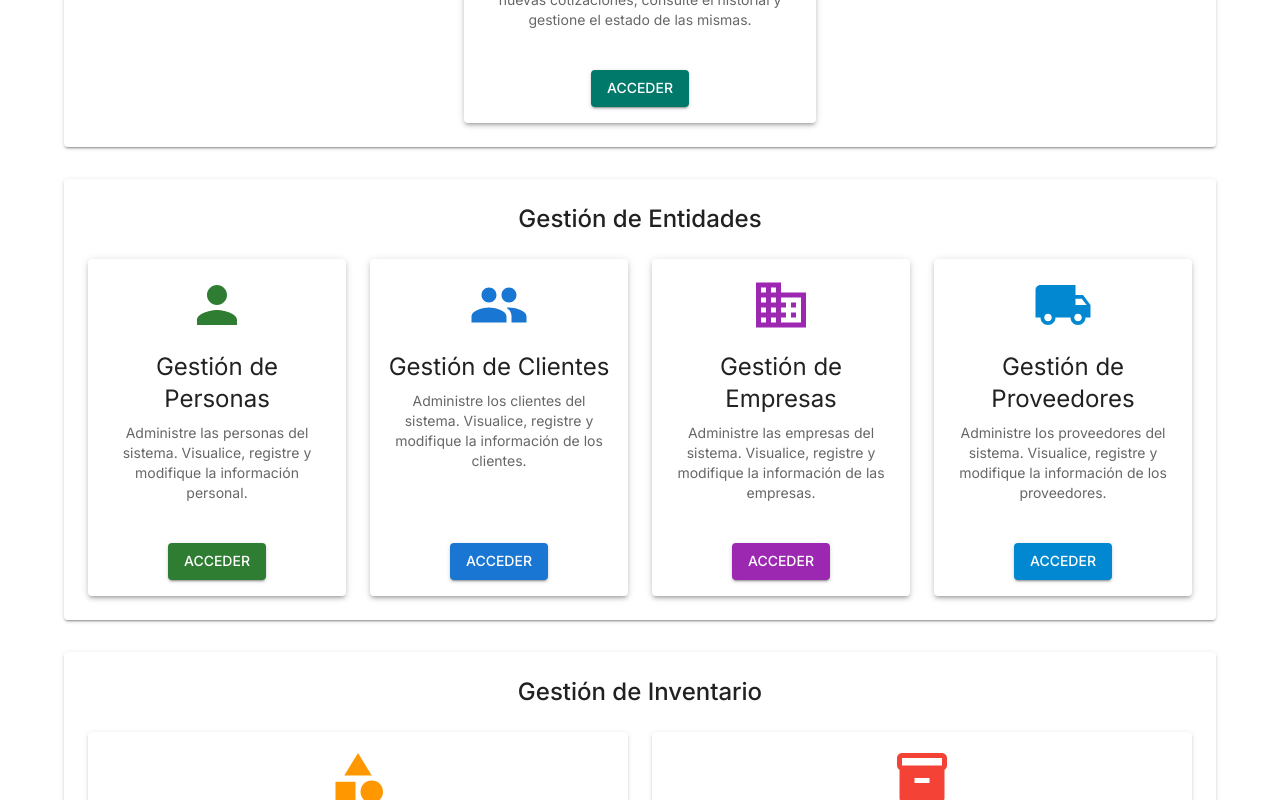
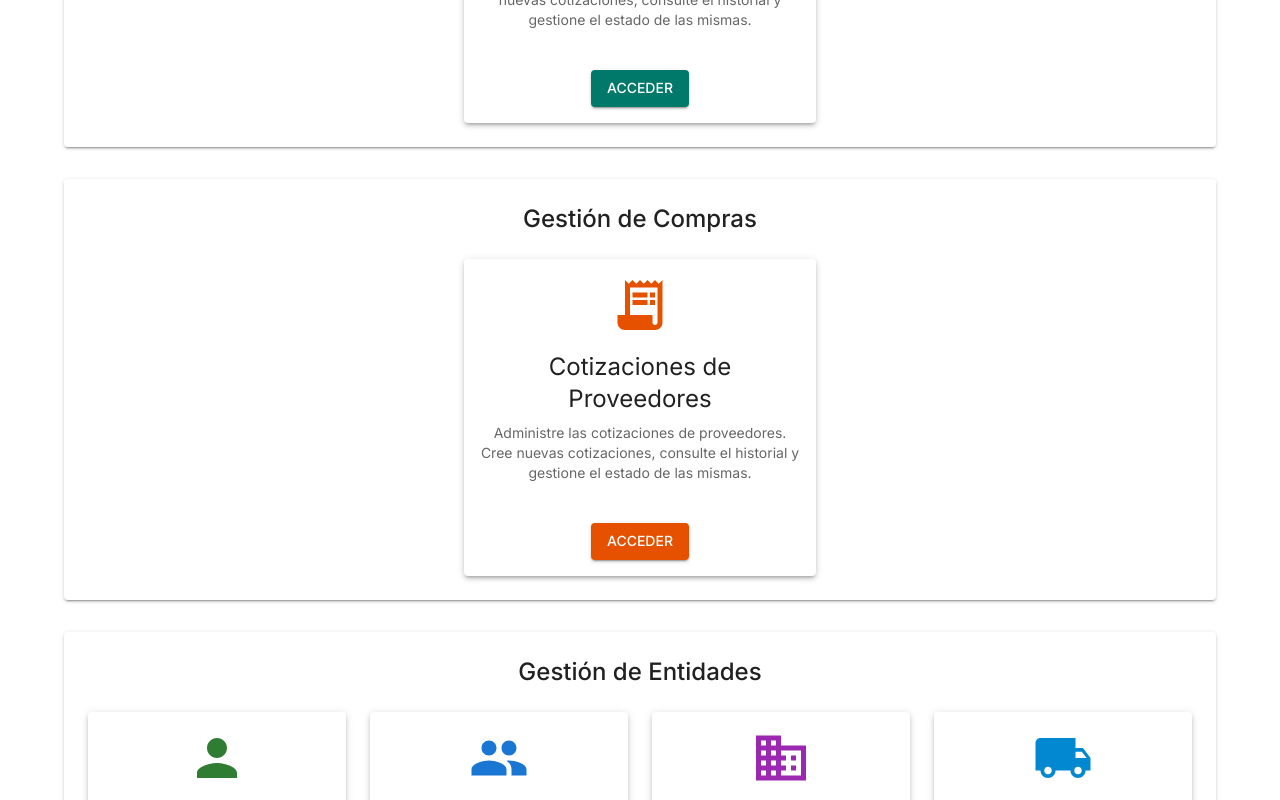
Before and after one commit to lizmareco/distrisoft, a Next.js app: page /dashboard in a window 1280 px wide. Shown: the part 564-1364 px from the top of the page. Built offline with nearby package versions, Linux system fonts and the light colour scheme; no server answers; sample sign-in values are in the browser's storage; what @mui/material-nextjs would draw is missing.

Commit message:
cotizacion proveedor agregado en dashboard

```diff
--- a/src/app/dashboard/page.jsx
+++ b/src/app/dashboard/page.jsx
@@ -27,7 +27,8 @@ import {
   Dashboard as DashboardIcon,
   Security as SecurityIcon,
   History as HistoryIcon,
-  Description as DescriptionIcon, // Nuevo icono para cotizaciones
+  Description as DescriptionIcon,
+  ReceiptLong as ReceiptLongIcon, // Nuevo icono para cotizaciones de proveedores
 } from "@mui/icons-material"
 import { useRootContext } from "@/src/app/context/root"
 
@@ -45,6 +46,7 @@ export default function DashboardPage() {
     inventario: true,
     usuarios: true,
     ventas: true, // Nueva sección para ventas/cotizaciones
+    compras: true, // Nueva sección para compras/cotizaciones de proveedores
   })
 
   // Estado para controlar la visibilidad de los elementos dentro de cada sección
@@ -64,6 +66,9 @@ export default function DashboardPage() {
 
     // Sección de Ventas
     cotizaciones: true,
+
+    // Sección de Compras
+    cotizacionesProveedor: true, // Nuevo ítem para cotizaciones de proveedores
   })
 
   // Modificar la función useEffect para asegurar que se obtengan correctamente los datos del usuario
@@ -167,7 +172,8 @@ export default function DashboardPage() {
       entidades: true,
       inventario: true,
       usuarios: true, // Siempre visible para pruebas
-      ventas: true, // Nueva sección para ventas/cotizaciones
+      ventas: true, // Sección para ventas/cotizaciones
+      compras: true, // Nueva sección para compras/cotizaciones de proveedores
     }
 
     const items = {
@@ -178,7 +184,8 @@ export default function DashboardPage() {
       materiaprima: true,
       productos: true,
       administracionUsuarios: true, // Siempre visible para pruebas
-      cotizaciones: true, // Nuevo ítem para cotizaciones
+      cotizaciones: true, // Ítem para cotizaciones de clientes
+      cotizacionesProveedor: true, // Nuevo ítem para cotizaciones de proveedores
     }
 
     // Configurar permisos específicos según el rol
@@ -192,6 +199,8 @@ export default function DashboardPage() {
         // Rol de ventas: ve clientes, empresas, productos y cotizaciones
         items.proveedores = false
         items.materiaprima = false
+        items.cotizacionesProveedor = false // No ve cotizaciones de proveedores
+        secciones.compras = false // No ve sección de compras
         // Comentado para pruebas: items.administracionUsuarios = false;
         // Comentado para pruebas: secciones.usuarios = false;
         break
@@ -200,17 +209,19 @@ export default function DashboardPage() {
         // Rol de producción: ve materias primas y productos
         items.clientes = false
         items.empresas = false
-        items.cotizaciones = false // No ve cotizaciones
+        items.cotizaciones = false // No ve cotizaciones de clientes
+        items.cotizacionesProveedor = false // No ve cotizaciones de proveedores
         secciones.ventas = false // No ve sección de ventas
+        secciones.compras = false // No ve sección de compras
         // Comentado para pruebas: items.administracionUsuarios = false;
         // Comentado para pruebas: secciones.usuarios = false;
         break
 
       case "COMPRAS":
-        // Rol de compras: ve proveedores y materias primas
+        // Rol de compras: ve proveedores, materias primas y cotizaciones de proveedores
         items.clientes = false
         items.productos = false
-        items.cotizaciones = false // No ve cotizaciones
+        items.cotizaciones = false // No ve cotizaciones de clientes
         secciones.ventas = false // No ve sección de ventas
         // Comentado para pruebas: items.administracionUsuarios = false;
         // Comentado para pruebas: secciones.usuarios = false;
@@ -281,7 +292,7 @@ export default function DashboardPage() {
         </Typography>
       </Paper>
 
-      {/* Nueva Sección de Gestión de Ventas */}
+      {/* Sección de Gestión de Ventas */}
       {visibleSections.ventas && (
         <Paper elevation={2} sx={{ p: 3, mb: 4 }}>
           <Typography variant="h5" sx={{ mb: 3, fontWeight: "medium", textAlign: "center" }}>
@@ -310,6 +321,46 @@ export default function DashboardPage() {
                       variant="contained"
                       onClick={() => navigateTo("/cotizaciones")}
                       sx={{ bgcolor: "#00796b", "&:hover": { bgcolor: "#004d40" } }}
+                    >
+                      ACCEDER
+                    </Button>
+                  </CardActions>
+                </Card>
+              </Grid>
+            )}
+          </Grid>
+        </Paper>
+      )}
+
+      {/* Nueva Sección de Gestión de Compras */}
+      {visibleSections.compras && (
+        <Paper elevation={2} sx={{ p: 3, mb: 4 }}>
+          <Typography variant="h5" sx={{ mb: 3, fontWeight: "medium", textAlign: "center" }}>
+            Gestión de Compras
+          </Typography>
+
+          <Grid container spacing={3} justifyContent="center">
+            {/* Tarjeta de Gestión de Cotizaciones de Proveedores */}
+            {visibleItems.cotizacionesProveedor && (
+              <Grid item xs={12} sm={6} md={4}>
+                <Card sx={{ height: "100%", display: "flex", flexDirection: "column", boxShadow: 3 }}>
+                  <CardContent sx={{ flexGrow: 1, textAlign: "center" }}>
+                    <Box sx={{ display: "flex", justifyContent: "center", mb: 2 }}>
+                      <ReceiptLongIcon sx={{ fontSize: 60, color: "#e65100" }} /> {/* Naranja oscuro */}
+                    </Box>
+                    <Typography variant="h5" component="h2" gutterBottom>
+                      Cotizaciones de Proveedores
+                    </Typography>
+                    <Typography variant="body2" color="text.secondary" sx={{ mb: 2 }}>
+                      Administre las cotizaciones de proveedores. Cree nuevas cotizaciones, consulte el historial y
+                      gestione el estado de las mismas.
+                    </Typography>
+                  </CardContent>
+                  <CardActions sx={{ justifyContent: "center", pb: 2 }}>
+                    <Button
+                      variant="contained"
+                      onClick={() => navigateTo("/cotizaciones-proveedor")}
+                      sx={{ bgcolor: "#e65100", "&:hover": { bgcolor: "#bf360c" } }}
                     >
                       ACCEDER
                     </Button>
```
